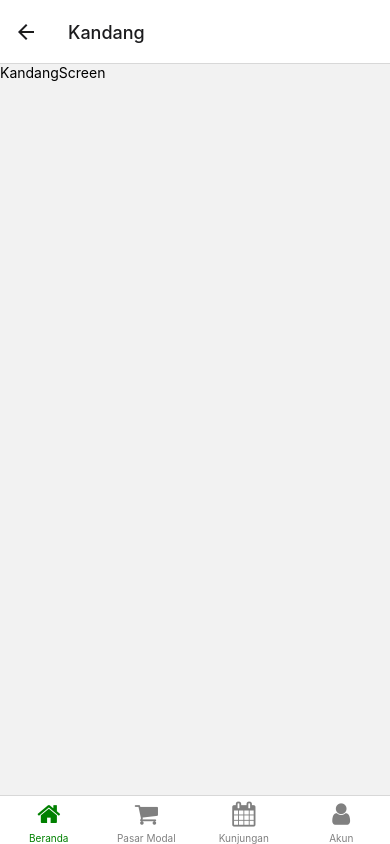
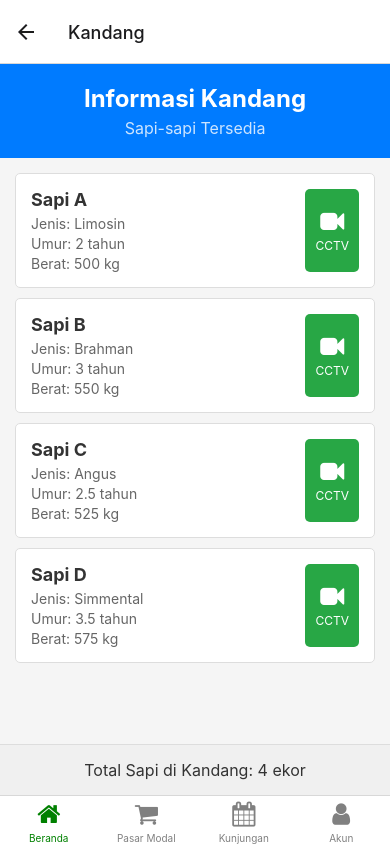
Before and after one commit to siapaajaboleh888/RN-Project-Skuy, a React Native app: screen /Kandang in a window 390 px wide. Built offline with nearby package versions, Linux system fonts and the light colour scheme.

Commit message:
Menambahkan Fungsi dari setiap Screen

```diff
--- a/src/components/KandangScreen.jsx
+++ b/src/components/KandangScreen.jsx
@@ -1,14 +1,137 @@
-import { StyleSheet, Text, View } from 'react-native'
-import React from 'react'
+import React from 'react';
+import { StyleSheet, Text, View, FlatList, TouchableOpacity, SafeAreaView } from 'react-native';
+import Icon from 'react-native-vector-icons/FontAwesome';
+
+const SapiItem = ({ item, onPressCCTV }) => (
+  <View style={styles.sapiItem}>
+    <View style={styles.sapiInfo}>
+      <Text style={styles.sapiName}>{item.nama}</Text>
+      <Text style={styles.sapiBreed}>Jenis: {item.jenis}</Text>
+      <Text style={styles.sapiAge}>Umur: {item.umur} tahun</Text>
+      <Text style={styles.sapiWeight}>Berat: {item.berat} kg</Text>
+    </View>
+    <TouchableOpacity style={styles.cctvButton} onPress={() => onPressCCTV(item.id)}>
+      <Icon name="video-camera" size={24} color="#fff" />
+      <Text style={styles.cctvButtonText}>CCTV</Text>
+    </TouchableOpacity>
+  </View>
+);
 
 const KandangScreen = () => {
+  const sapiData = [
+    { id: '1', nama: 'Sapi A', jenis: 'Limosin', umur: 2, berat: 500 },
+    { id: '2', nama: 'Sapi B', jenis: 'Brahman', umur: 3, berat: 550 },
+    { id: '3', nama: 'Sapi C', jenis: 'Angus', umur: 2.5, berat: 525 },
+    { id: '4', nama: 'Sapi D', jenis: 'Simmental', umur: 3.5, berat: 575 },
+  ];
+
+  const handlePressCCTV = (sapiId) => {
+    // Implementasi untuk membuka video CCTV
+    console.log(`Membuka CCTV untuk sapi dengan ID: ${sapiId}`);
+  };
+
   return (
-    <View>
-      <Text>KandangScreen</Text>
-    </View>
-  )
-}
+    <SafeAreaView style={styles.container}>
+      <View style={styles.header}>
+        <Text style={styles.headerTitle}>Informasi Kandang</Text>
+        <Text style={styles.headerSubtitle}>Sapi-sapi Tersedia</Text>
+      </View>
 
-export default KandangScreen
+      <FlatList
+        data={sapiData}
+        renderItem={({ item }) => <SapiItem item={item} onPressCCTV={handlePressCCTV} />}
+        keyExtractor={item => item.id}
+        contentContainerStyle={styles.listContainer}
+      />
 
-const styles = StyleSheet.create({})
+      <View style={styles.summary}>
+        <Text style={styles.summaryText}>
+          Total Sapi di Kandang: {sapiData.length} ekor
+        </Text>
+      </View>
+    </SafeAreaView>
+  );
+};
+
+const styles = StyleSheet.create({
+  container: {
+    flex: 1,
+    backgroundColor: '#f5f5f5',
+  },
+  header: {
+    backgroundColor: '#007bff',
+    padding: 20,
+    alignItems: 'center',
+  },
+  headerTitle: {
+    fontSize: 24,
+    fontWeight: 'bold',
+    color: 'white',
+    marginBottom: 5,
+  },
+  headerSubtitle: {
+    fontSize: 16,
+    color: 'rgba(255, 255, 255, 0.8)',
+  },
+  listContainer: {
+    padding: 15,
+  },
+  sapiItem: {
+    flexDirection: 'row',
+    backgroundColor: 'white',
+    borderWidth: 1,
+    borderColor: '#ddd',
+    borderRadius: 5,
+    padding: 15,
+    marginBottom: 10,
+    elevation: 2,
+  },
+  sapiInfo: {
+    flex: 1,
+  },
+  sapiName: {
+    fontSize: 18,
+    fontWeight: 'bold',
+    color: '#333',
+    marginBottom: 5,
+  },
+  sapiBreed: {
+    fontSize: 14,
+    color: '#666',
+    marginBottom: 3,
+  },
+  sapiAge: {
+    fontSize: 14,
+    color: '#666',
+    marginBottom: 3,
+  },
+  sapiWeight: {
+    fontSize: 14,
+    color: '#666',
+  },
+  cctvButton: {
+    backgroundColor: '#28a745',
+    padding: 10,
+    borderRadius: 5,
+    justifyContent: 'center',
+    alignItems: 'center',
+  },
+  cctvButtonText: {
+    color: 'white',
+    fontSize: 12,
+    marginTop: 5,
+  },
+  summary: {
+    backgroundColor: '#f0f0f0',
+    padding: 15,
+    borderTopWidth: 1,
+    borderTopColor: '#ddd',
+  },
+  summaryText: {
+    fontSize: 16,
+    color: '#333',
+    textAlign: 'center',
+  },
+});
+
+export default KandangScreen;
--- a/src/components/KesehatanScreen.jsx
+++ b/src/components/KesehatanScreen.jsx
@@ -1,14 +1,140 @@
-import { StyleSheet, Text, View } from 'react-native'
-import React from 'react'
+import React from 'react';
+import { StyleSheet, Text, View, ScrollView, SafeAreaView } from 'react-native';
+import Icon from 'react-native-vector-icons/FontAwesome';
+
+const HealthItem = ({ icon, title, description }) => (
+  <View style={styles.healthItem}>
+    <Icon name={icon} size={24} color="#007bff" style={styles.icon} />
+    <View style={styles.healthItemContent}>
+      <Text style={styles.healthItemTitle}>{title}</Text>
+      <Text style={styles.healthItemDescription}>{description}</Text>
+    </View>
+  </View>
+);
 
 const KesehatanScreen = () => {
   return (
-    <View>
-      <Text>KesehatanScreen</Text>
-    </View>
-  )
+    <SafeAreaView style={styles.container}>
+      <ScrollView>
+        <View style={styles.header}>
+          <Text style={styles.headerTitle}>Kesehatan Sapi</Text>
+          <Text style={styles.headerSubtitle}>Laporan Kesehatan dan Perawatan</Text>
+        </View>
+
+        <View style={styles.infoContainer}>
+          <Text style={styles.infoText}>
+            Seluruh sapi di pasar kami telah menjalani pemeriksaan kesehatan menyeluruh
+            dan mendapatkan perawatan sesuai standar kesehatan hewan ternak.
+          </Text>
+        </View>
+
+        <View style={styles.healthItemsContainer}>
+          <HealthItem
+            icon="syringe"
+            title="Vaksinasi"
+            description="Semua sapi telah menerima vaksinasi lengkap sesuai jadwal, termasuk vaksin untuk penyakit mulut dan kuku, antraks, dan BVD."
+          />
+          <HealthItem
+            icon="medkit"
+            title="Suplemen Vitamin"
+            description="Sapi-sapi kami diberikan suplemen vitamin dan mineral secara rutin untuk menjaga kesehatan optimal dan produktivitas."
+          />
+          <HealthItem
+            icon="stethoscope"
+            title="Pemeriksaan Rutin"
+            description="Tim dokter hewan kami melakukan pemeriksaan kesehatan rutin setiap bulan untuk memastikan kondisi prima setiap sapi."
+          />
+          <HealthItem
+            icon="leaf"
+            title="Nutrisi Seimbang"
+            description="Pakan berkualitas tinggi dan nutrisi seimbang diberikan untuk mendukung pertumbuhan dan kesehatan sapi."
+          />
+        </View>
+
+        <View style={styles.footer}>
+          <Text style={styles.footerText}>
+            Untuk informasi lebih lanjut mengenai kesehatan dan perawatan sapi kami,
+            silakan hubungi tim medis veteriner kami.
+          </Text>
+        </View>
+      </ScrollView>
+    </SafeAreaView>
+  );
 }
 
-export default KesehatanScreen
+const styles = StyleSheet.create({
+  container: {
+    flex: 1,
+    backgroundColor: '#f5f5f5',
+  },
+  header: {
+    backgroundColor: '#007bff',
+    padding: 20,
+    alignItems: 'center',
+  },
+  headerTitle: {
+    fontSize: 24,
+    fontWeight: 'bold',
+    color: 'white',
+    marginBottom: 5,
+  },
+  headerSubtitle: {
+    fontSize: 16,
+    color: 'rgba(255, 255, 255, 0.8)',
+  },
+  infoContainer: {
+    backgroundColor: 'white',
+    padding: 15,
+    margin: 10,
+    borderRadius: 5,
+    elevation: 2,
+  },
+  infoText: {
+    fontSize: 14,
+    lineHeight: 20,
+    color: '#333',
+  },
+  healthItemsContainer: {
+    padding: 10,
+  },
+  healthItem: {
+    flexDirection: 'row',
+    backgroundColor: 'white',
+    padding: 15,
+    marginBottom: 10,
+    borderRadius: 5,
+    elevation: 2,
+  },
+  icon: {
+    marginRight: 15,
+    width: 24,
+    textAlign: 'center',
+  },
+  healthItemContent: {
+    flex: 1,
+  },
+  healthItemTitle: {
+    fontSize: 18,
+    fontWeight: 'bold',
+    color: '#333',
+    marginBottom: 5,
+  },
+  healthItemDescription: {
+    fontSize: 14,
+    color: '#666',
+    lineHeight: 20,
+  },
+  footer: {
+    backgroundColor: '#f0f0f0',
+    padding: 15,
+    margin: 10,
+    borderRadius: 5,
+  },
+  footerText: {
+    fontSize: 14,
+    color: '#666',
+    textAlign: 'center',
+  },
+});
 
-const styles = StyleSheet.create({})
+export default KesehatanScreen;
--- a/src/components/PenjualanScreen.jsx
+++ b/src/components/PenjualanScreen.jsx
@@ -1,12 +1,124 @@
-import { View, Text } from 'react-native'
-import React from 'react'
+import React from 'react';
+import { View, Text, StyleSheet, FlatList, SafeAreaView } from 'react-native';
+import Icon from 'react-native-vector-icons/FontAwesome';
+
+const SaleItem = ({ item }) => (
+  <View style={styles.saleItem}>
+    <Icon name="check-circle" size={24} color="#28a745" style={styles.icon} />
+    <View style={styles.saleInfo}>
+      <Text style={styles.sapiName}>{item.nama}</Text>
+      <Text style={styles.saleDate}>Terjual pada: {item.tanggalJual}</Text>
+      <Text style={styles.salePrice}>Harga: Rp {item.harga.toLocaleString()}</Text>
+      <Text style={styles.buyerName}>Pembeli: {item.pembeli}</Text>
+    </View>
+  </View>
+);
 
 const PenjualanScreen = () => {
+  const salesData = [
+    { id: '1', nama: 'Sapi Limosin A', tanggalJual: '15 Juli 2024', harga: 25000000, pembeli: 'Pak Ahmad' },
+    { id: '2', nama: 'Sapi Brahman B', tanggalJual: '20 Juli 2024', harga: 30000000, pembeli: 'Bu Siti' },
+    { id: '3', nama: 'Sapi Angus C', tanggalJual: '25 Juli 2024', harga: 28000000, pembeli: 'Pak Budi' },
+    { id: '4', nama: 'Sapi Simmental D', tanggalJual: '1 Agustus 2024', harga: 27000000, pembeli: 'Bu Ani' },
+  ];
+
   return (
-    <View>
-      <Text>PenjualanScreen</Text>
-    </View>
-  )
+    <SafeAreaView style={styles.container}>
+      <View style={styles.header}>
+        <Text style={styles.headerTitle}>Laporan Penjualan Sapi</Text>
+        <Text style={styles.headerSubtitle}>Periode: Juli - Agustus 2024</Text>
+      </View>
+
+      <FlatList
+        data={salesData}
+        renderItem={({ item }) => <SaleItem item={item} />}
+        keyExtractor={item => item.id}
+        contentContainerStyle={styles.listContainer}
+      />
+
+      <View style={styles.summary}>
+        <Text style={styles.summaryText}>
+          Total Penjualan: {salesData.length} ekor sapi
+        </Text>
+        <Text style={styles.summaryText}>
+          Total Nilai: Rp {salesData.reduce((sum, item) => sum + item.harga, 0).toLocaleString()}
+        </Text>
+      </View>
+    </SafeAreaView>
+  );
 }
 
-export default PenjualanScreen
+const styles = StyleSheet.create({
+  container: {
+    flex: 1,
+    backgroundColor: '#f5f5f5',
+  },
+  header: {
+    backgroundColor: '#007bff',
+    padding: 20,
+    alignItems: 'center',
+  },
+  headerTitle: {
+    fontSize: 24,
+    fontWeight: 'bold',
+    color: 'white',
+    marginBottom: 5,
+  },
+  headerSubtitle: {
+    fontSize: 16,
+    color: 'rgba(255, 255, 255, 0.8)',
+  },
+  listContainer: {
+    padding: 15,
+  },
+  saleItem: {
+    flexDirection: 'row',
+    backgroundColor: 'white',
+    borderWidth: 1,
+    borderColor: '#ddd',
+    borderRadius: 5,
+    padding: 15,
+    marginBottom: 10,
+    elevation: 2,
+  },
+  icon: {
+    marginRight: 15,
+  },
+  saleInfo: {
+    flex: 1,
+  },
+  sapiName: {
+    fontSize: 18,
+    fontWeight: 'bold',
+    color: '#333',
+    marginBottom: 5,
+  },
+  saleDate: {
+    fontSize: 14,
+    color: '#666',
+    marginBottom: 3,
+  },
+  salePrice: {
+    fontSize: 16,
+    color: '#28a745',
+    marginBottom: 3,
+  },
+  buyerName: {
+    fontSize: 14,
+    color: '#666',
+  },
+  summary: {
+    backgroundColor: '#f0f0f0',
+    padding: 15,
+    borderTopWidth: 1,
+    borderTopColor: '#ddd',
+  },
+  summaryText: {
+    fontSize: 16,
+    color: '#333',
+    textAlign: 'center',
+    marginBottom: 5,
+  },
+});
+
+export default PenjualanScreen;
```
